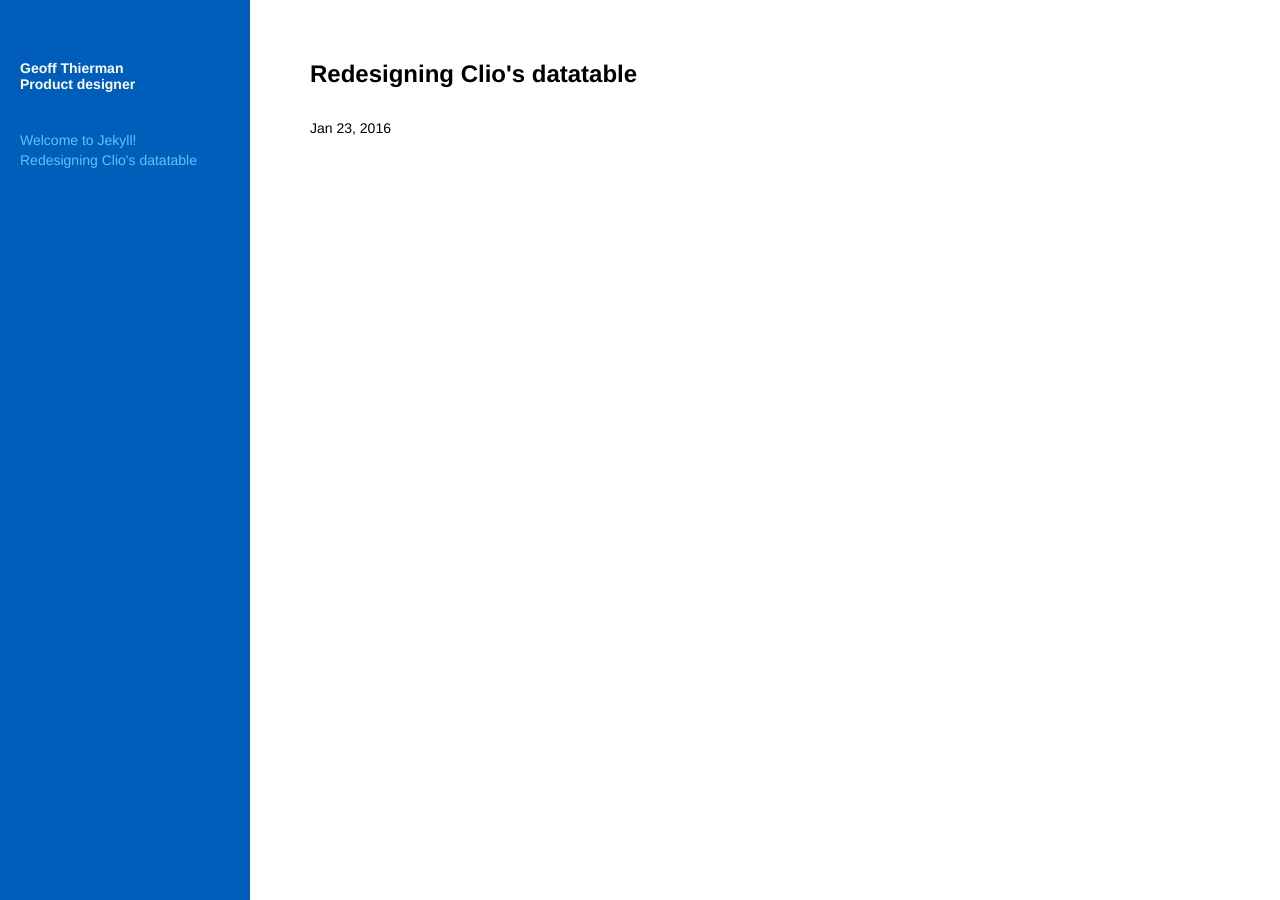
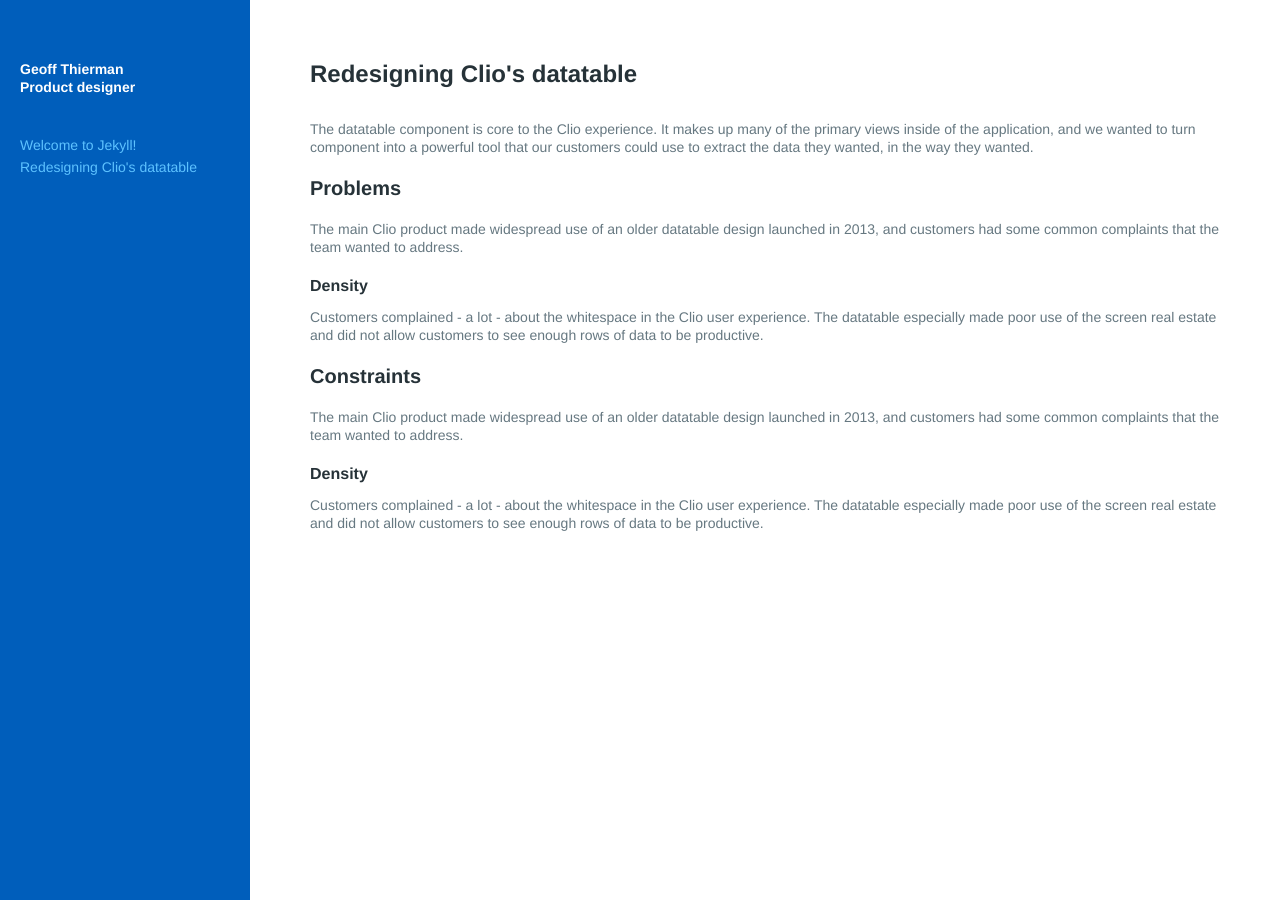
Before and after one commit to gthierman/gthierman.github.io, a Jekyll site: the page built from _posts/2016-01-23-redesigning-clios-table.markdown, in a window 1280 px wide. Built offline with Jekyll 4.4.1, drawn with Linux system fonts in a browser that asks for light colours; comment, search, counter and statistics services are not loaded.

Commit message:
Added more typographic styles and variables

```diff
--- a/_layouts/default.html
+++ b/_layouts/default.html
@@ -5,14 +5,15 @@
 
   <body>
     <nav>
-      <h1 class="masthead">Geoff Thierman<br>Product designer</h1>
+      <h1 class="nav-masthead">Geoff Thierman<br>Product designer</h1>
       {% for post in site.posts %}
         <a class="nav-item" href="{{ post.url }}">{{ post.title }}</a>
       {% endfor %}
     </nav>
     <div class="content">
       <h1>{{ page.title }}</h1>
-      {{ page.date | date: "%b %-d, %Y" }}{% if page.author %} • {{ page.author }}{% endif %}{% if page.meta %} • {{ page.meta }}{% endif %}
+      <p>{{ page.intro }}</p>
+      <!-- {{ page.date | date: "%b %-d, %Y" }}{% if page.author %} • {{ page.author }}{% endif %}{% if page.meta %} • {{ page.meta}}{% endif %} -->
       {{ content }}
     </div>
 
--- a/_posts/2016-01-23-redesigning-clios-table.markdown
+++ b/_posts/2016-01-23-redesigning-clios-table.markdown
@@ -2,4 +2,19 @@
 layout: post
 title:  "Redesigning Clio's datatable"
 date:   2016-01-23 02:10:43
+intro: "The datatable component is core to the Clio experience. It makes up many of the primary views inside of the application, and we wanted to turn component into a powerful tool that our customers could use to extract the data they wanted, in the way they wanted."
 ---
+
+<section>
+  <h2>Problems</h2>
+  <p>The main Clio product made widespread use of an older datatable design launched in 2013, and customers had some common complaints that the team wanted to address.</p>
+  <h3>Density</h3>
+  <p>Customers complained - a lot - about the whitespace in the Clio user experience.  The datatable especially made poor use of the screen real estate and did not allow customers to see enough rows of data to be productive.</p>
+</section>
+
+<section>
+  <h2>Constraints</h2>
+  <p>The main Clio product made widespread use of an older datatable design launched in 2013, and customers had some common complaints that the team wanted to address.</p>
+  <h3>Density</h3>
+  <p>Customers complained - a lot - about the whitespace in the Clio user experience.  The datatable especially made poor use of the screen real estate and did not allow customers to see enough rows of data to be productive.</p>
+</section>
--- a/_sass/_base.scss
+++ b/_sass/_base.scss
@@ -1,6 +1,15 @@
 $blue: #005EBB;
 $blue-subdued: #5DC2FF;
+$grey: #263238;
+$grey-subdued: #667881;
 $white: #fff;
+
+$spacing-xs: 4px;
+$spacing-s: 8px;
+$spacing-m: 12px;
+$spacing-l: 20px;
+$spacing-xl: 32px;
+
 
 $nav-width: 250px;
 $nav-background: $blue;
@@ -9,18 +18,24 @@
 $nav-padding: 60px 20px 60px;
 
 $base-font-size: 14px;
+$base-line-height: 18px;
+$base-font-color: $grey;
+$base-font-color-subdued: $grey-subdued;
 $h1-font-size: 24px;
+$h1-line-height: 28px;
+$h1-spacing: $spacing-xl;
+$h2-font-size: 20px;
+$h2-line-height: 24px;
+$h2-spacing: $spacing-l;
+$h3-font-size: 16px;
+$h3-line-height: 20px;
+$h3-spacing: $spacing-m;
+$h4-font-size: 14px;
+$h4-line-height: 18px;
+$h4-spacing: $spacing-xs;
+$p-spacing: $spacing-l;
 
 $content-padding: 60px;
-
-$spacing-xs: 4px;
-
-
-$spacing-s: 8px;
-$spacing-m: 12px;
-$spacing-l: 20px;
-$spacing-xl: 32px;
-
 
 * {
   box-sizing: border-box;
@@ -28,8 +43,10 @@
 
 body {
   height: 100%;
-  font-family: "Helvetica Neue", Helvetica, Arial, sans-serif;
+  font-family: "Proxima Nova","Helvetica Neue", Helvetica, Arial, sans-serif;
   font-size: $base-font-size;
+  line-height: $base-line-height;
+  color: $base-font-color;
 }
 nav {
   position: absolute;
@@ -42,6 +59,11 @@
   color: $nav-color-bright;
   flex-direction: column;
   background: $nav-background;
+}
+.nav-masthead {
+  font-size: $base-font-size;
+  line-height: $base-line-height;
+  margin-bottom: $spacing-l * 2;
 }
 .nav-item {
   color: $nav-color-subdued;
@@ -57,15 +79,33 @@
   padding: $content-padding;
 }
 
-h1, h2, h3, h4, h5, h6 {
+h1, h2, h3, h4, h5, h6, p {
   margin: 0;
   padding: 0;
+  font-weight: 600;
 }
 h1 {
   font-size: $h1-font-size;
-  margin-bottom: $spacing-xl;
+  line-height: $h1-line-height;
+  margin-bottom: $h1-spacing;
 }
-.masthead {
-  font-size: $base-font-size;
-  margin-bottom: $spacing-l * 2;
+h2 {
+  font-size: $h2-font-size;
+  line-height: $h2-line-height;
+  margin-bottom: $h2-spacing;
 }
+h3 {
+  font-size: $h3-font-size;
+  line-height: $h3-line-height;
+  margin-bottom: $h3-spacing;
+}
+h4 {
+  font-size: $h4-font-size;
+  line-height: $h4-line-height;
+  margin-bottom: $h4-spacing;
+}
+p {
+  font-weight: 400;
+  color: $base-font-color-subdued;
+  margin-bottom: $p-spacing;
+}
```
Also changed, not shown: images/placeholder.png (added).
